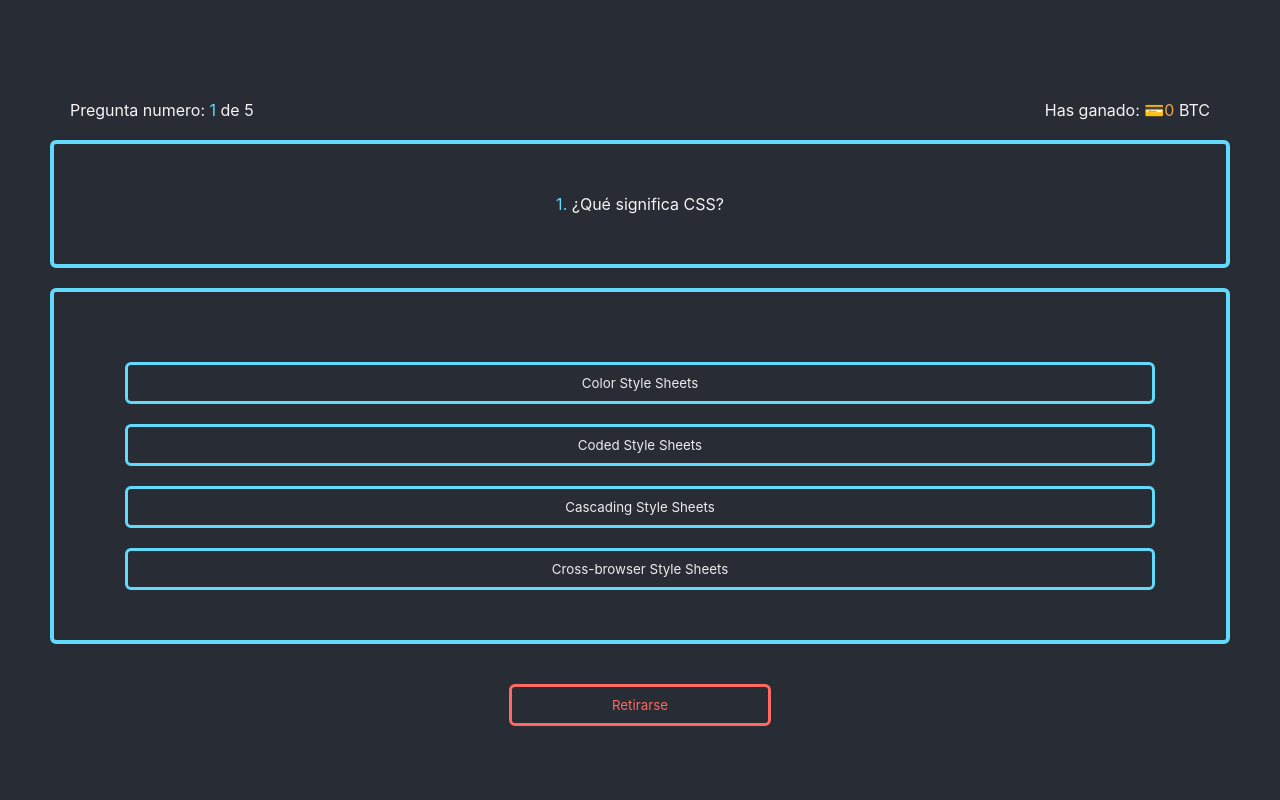
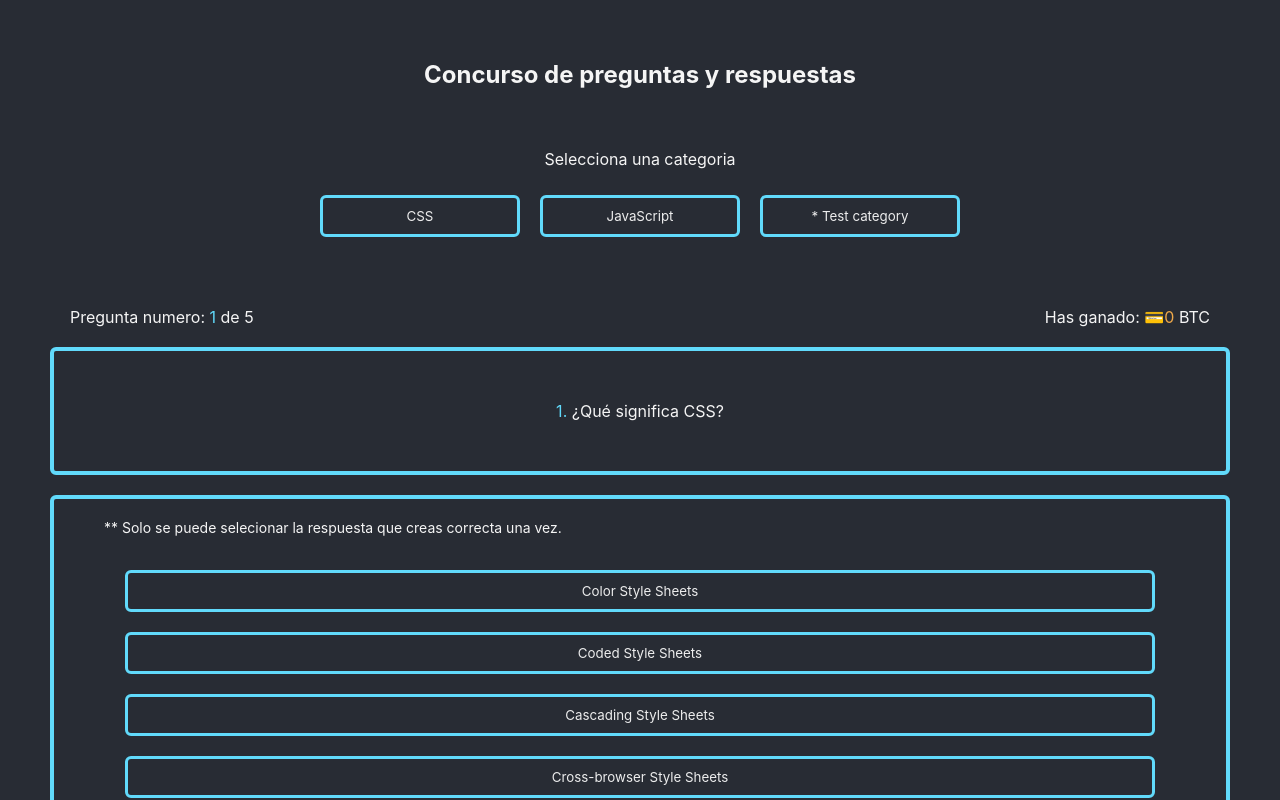
Before and after one commit to Dan33311/q-and-a-app, a React (Create React App) app: page / in a window 1280 px wide. Both pictures are taken after a click on the button "CSS". Shown: the top 800 px of the page. Built offline with nearby package versions, Linux system fonts and the light colour scheme.

Commit message:
disable a categoria after the first select

```diff
--- a/src/App.css
+++ b/src/App.css
@@ -31,8 +31,11 @@
 }
 
 .categ-container {
-  margin-top: 100px;
+  margin-top: 60px;
   color: whitesmoke;
+}
+.categ-container p {
+  margin-top: 60px;
 }
 
 .categ-container button {
@@ -42,7 +45,7 @@
   border: 3px solid #61dafb;
   border-radius: 6px;
   width: 200px;
-  margin: 20px 10px;
+  margin: 10px 10px;
   padding: 10px;
 }
 
@@ -59,7 +62,7 @@
 } */
 
 .questions-head {
-  margin: 100px 50px 20px 50px;
+  margin: 60px 50px 20px 50px;
   display: flex;
   flex-direction: row;
   align-items: center;
@@ -103,6 +106,13 @@
   border-radius: 6px;
 }
 
+.answer-options p {
+  color: whitesmoke;
+  text-align: start;
+  margin-top: -30px;
+  font-size: 14px;
+}
+
 .answers-btn button {
   font-family: -apple-system, BlinkMacSystemFont, 'Segoe UI', 'Roboto', 'Oxygen', 'Ubuntu', 'Cantarell', 'Fira Sans', 'Droid Sans', 'Helvetica Neue', sans-serif;
   color: rgba(245, 245, 245, 0.959);
--- a/src/components/Categories.js
+++ b/src/components/Categories.js
@@ -1,4 +1,4 @@
-import { useState } from "react/cjs/react.development";
+import { useState, useRef } from "react";
 import CssCategory from "./CssCategory";
 import JavascriptCategory from "./JavascriptCategory";
 
@@ -7,28 +7,58 @@ const Categories = () => {
   const [categorySelected, setCategorySelected] = useState(false);
   const [renderThis, setRenderThis] = useState();
 
-  const handleCategoryButton = (component) => {
+  let btnRefCSS = useRef();
+  let btnRefJS = useRef();
+  const handleCategoryButtonCSS = (component) => {
+    if(btnRefCSS.current){
+      btnRefCSS.current.setAttribute("disabled", "disabled");
+    }
+    setCategorySelected(true);
+    setRenderThis(component)
+  }
+  const handleCategoryButtonJavascript = (component) => {
+    if(btnRefJS.current){
+      btnRefJS.current.setAttribute("disabled", "disabled");
+    }
     setCategorySelected(true);
     setRenderThis(component)
   }
 
 
   return (
-    <>
-      { categorySelected === false ? (
-        <>
-          <div className="categ-container">
-            <h2>Categorias</h2>
-            <p>Selecciona una categoria</p>
-            <button className="categ-btn" onClick={() => handleCategoryButton(<CssCategory />)}>CSS</button>
-            <button className="categ-btn" onClick={() => handleCategoryButton(<JavascriptCategory/>)}>JavaScript</button>
-          </div>
-        </>
-      ) : (
-        renderThis
-      )}
-    </>
+
+      <>
+        <div className="categ-container">
+          <h2>Concurso de preguntas y respuestas</h2>
+          <p>Selecciona una categoria</p>
+          {/* <button className="categ-btn" onClick={() => handleCategoryButton(<CssCategory />)}>CSS</button> */}
+          <button className="categ-btn" ref={btnRefCSS} onClick={() => handleCategoryButtonCSS(<CssCategory />)}>CSS</button>
+          <button className="categ-btn" ref={btnRefJS} onClick={() => handleCategoryButtonJavascript(<JavascriptCategory/>)}>JavaScript</button>
+          <button className="categ-btn" >* Test category</button>
+        </div>
+        {/* <div className="score-count">Total: 💳<span>{props.score}</span> BTC</div> */}
+        { categorySelected === true ? renderThis : null }
+      </>
   );
 }
 
+
 export default Categories;
+
+
+// working on
+// <>
+//   { categorySelected === false ? (
+//     <>
+//       <div className="categ-container">
+//         <h2>Categorias</h2>
+//         <p>Selecciona una categoria</p>
+//         <button className="categ-btn" onClick={() => handleCategoryButton(<CssCategory />)}>CSS</button>
+//         {/* <button className="categ-btn" ref={btnRef} onClick={() => handleCategoryButton(<CssCategory />)}>CSS</button> */}
+//         <button className="categ-btn" onClick={() => handleCategoryButton(<JavascriptCategory/>)}>JavaScript</button>
+//       </div>
+//     </>
+//   ) : (
+//     renderThis
+//   )}
+// </>
--- a/src/components/CssCategory.js
+++ b/src/components/CssCategory.js
@@ -1,6 +1,7 @@
 import { useState } from "react";
 import questions from "../data/questionsCSS";
 import Categories from "./Categories";
+
 
 const CssCategory = () => {
 
@@ -32,15 +33,6 @@ const CssCategory = () => {
     setRenderThis(<Categories/>)
   }
 
-  const handleClickToCategories = () => {
-
-  }
-
-  // const tryAgain = () => {
-
-  //   setScore(0);
-  // }
-
 
   return (
     <>
@@ -53,6 +45,7 @@ const CssCategory = () => {
             </div>
             <div className="question-text"> <span>{currentQuestion + 1}.</span> {questions[currentQuestion].questionText}</div>
             <div className="answer-options" >
+              <p>** Solo se puede selecionar la respuesta que creas correcta una vez.</p>
               {questions[currentQuestion].answersOptions.map( (answerOption, index) => (
                 <div className="answers-btn" key={index}>
                   <button onClick={() => {handleAnswerClick(answerOption.isCorrect)}}>{answerOption.answerText}</button>
@@ -68,7 +61,7 @@ const CssCategory = () => {
           //   <h4>game finshed you earned {score} BTC</h4>
           //   <button onClick={() => handleClickToCategories()}>Categorias</button>
           // </div>
-          renderThis
+          null
         )
       }
 
--- a/src/components/JavascriptCategory.js
+++ b/src/components/JavascriptCategory.js
@@ -1,5 +1,7 @@
 import { useState } from "react";
 import questions from "../data/questionsJavascript";
+import Categories from "./Categories";
+
 
 const JavascriptCategory = () => {
 
@@ -9,6 +11,8 @@ const JavascriptCategory = () => {
 
   const [gameFinished, setGameFinished] = useState(false);
 
+  const [renderThis, setRenderThis] = useState();
+
   const handleAnswerClick = (isCorrect) => {
     if(isCorrect === true) {
       setScore(score + 0.00002);
@@ -17,6 +21,8 @@ const JavascriptCategory = () => {
       setCurrentQuestion(currentQuestion + 1);
     } else {
       alert('next category');
+      setGameFinished(true)
+      setRenderThis(<Categories/>)
     }
   }
 
@@ -24,11 +30,7 @@ const JavascriptCategory = () => {
     setGameFinished(true)
     alert(`game finished you earned ${score} BTC`);
     setCurrentQuestion(0)
-  }
-
-  const tryAgain = () => {
-    setGameFinished(false);
-    setScore(0);
+    setRenderThis(<Categories/>)
   }
 
 
@@ -51,14 +53,14 @@ const JavascriptCategory = () => {
             </div>
             <div className="retry-btn">
               <button onClick={() => handleRetryClick()}>Retirarse</button>
-              {/* <button onClick={() => <h4>game finshed you earned {score} BTC</h4>}>Retirarseee</button> */}
             </div>
           </>
         ) : (
-          <div>
-            <h4>game finshed you earned {score} BTC</h4>
-            <button onClick={() => tryAgain()}>Jugar de nuevo</button>
-          </div>
+          // <div>
+          //   <h4>game finshed you earned {score} BTC</h4>
+          //   <button onClick={() => handleClickToCategories()}>Categorias</button>
+          // </div>
+          null
         )
       }
 
--- a/src/data/questionsJavascript.js
+++ b/src/data/questionsJavascript.js
@@ -1,57 +1,52 @@
 const questionsJavascript = [
   {
-    category: 'css',
     questionId: 1,
-    questionText : '¿Javascript question text 1?',
+    questionText : '¿En qué lugar se ejecuta generalmente el código JavaScript?',
     answersOptions: [
-      { answerText: 'Color Style Sheets', isCorrect: false },
-      { answerText: 'Coded Style Sheets', isCorrect: false },
-      { answerText: 'Cascading Style Sheets', isCorrect: true },
-      { answerText: 'Cross-browser Style Sheets', isCorrect: false },
+      { answerText: 'Servidor', isCorrect: false },
+      { answerText: 'Cliente (en el propio navegador de internet)', isCorrect: true },
+      { answerText: 'Base de datos', isCorrect: false },
+      { answerText: 'windows', isCorrect: false },
     ]
   },
   {
-    category: 'css',
     questionId: 2,
-    questionText : '¿Javascript question text 2?',
+    questionText : '¿Cuáles de estas son marcas para la inserción del código JavaScript en las páginas HTML?',
     answersOptions: [
-      { answerText: '/* esto es un comentario CSS */', isCorrect: true },
-      { answerText: '<!-- Esto es un comentario CSS -->', isCorrect: false },
-      { answerText: 'No se puede', isCorrect: false },
-      { answerText: '// Este es un comentario CSS', isCorrect: false },
+      { answerText: '< javascript _code > y < /javascript_code >', isCorrect: false },
+      { answerText: '< script > y < /script >', isCorrect: true },
+      { answerText: 'Ninguna', isCorrect: false },
+      { answerText: '< ?script > y < script? >', isCorrect: false },
     ]
   },
   {
-    category: 'css',
     questionId: 3,
-    questionText : '¿Javascript question text 3?',
+    questionText : 'La llamada al código Javascript debe colocarse en:',
     answersOptions: [
-      { answerText: 'En la sección <head>', isCorrect: true },
-      { answerText: 'Se puede definir en cualquier sección de la página', isCorrect: false },
-      { answerText: 'En al sección <body>', isCorrect: false },
+      { answerText: 'La sección Body de la página', isCorrect: false },
+      { answerText: 'Antes de la etiqueta HTML', isCorrect: false },
+      { answerText: 'Puede colocarse en la sección Head o en Body', isCorrect: true },
       { answerText: 'En la sección <footer>', isCorrect: false },
     ]
   },
   {
-    category: 'css',
     questionId: 4,
-    questionText : '¿Javascript question text 4?',
+    questionText : '¿Cuál es la instrucción usada para devolver un valor en una función de JavaScript?',
     answersOptions: [
-      { answerText: 'Transición', isCorrect: false },
-      { answerText: 'Rotación', isCorrect: false },
-      { answerText: 'Animación', isCorrect: true },
-      { answerText: 'Importar fuentes', isCorrect: false },
+      { answerText: 'Send', isCorrect: false },
+      { answerText: 'Return', isCorrect: true },
+      { answerText: 'Value', isCorrect: false },
+      { answerText: 'then', isCorrect: false },
     ]
   },
   {
-    category: 'css',
     questionId: 5,
-    questionText : '¿Javascript question text 5?',
+    questionText : 'Para concatenar cadenas de caracteres en Javascript se usa el carácter:',
     answersOptions: [
-      { answerText: 'transition: height .8s;', isCorrect: true },
-      { answerText: 'transition-height: .8s;', isCorrect: false },
-      { answerText: 'transform: transition(height, .8s);', isCorrect: false },
-      { answerText: 'transition-s: 8;', isCorrect: false },
+      { answerText: '& (ampersand)', isCorrect: false },
+      { answerText: '+ (más)', isCorrect: true },
+      { answerText: '. (punto)', isCorrect: false },
+      { answerText: '* (por)', isCorrect: false },
     ]
   },
 ]
```
